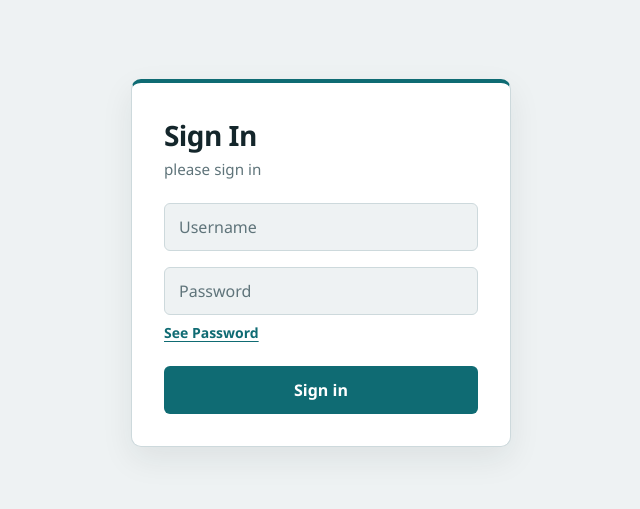
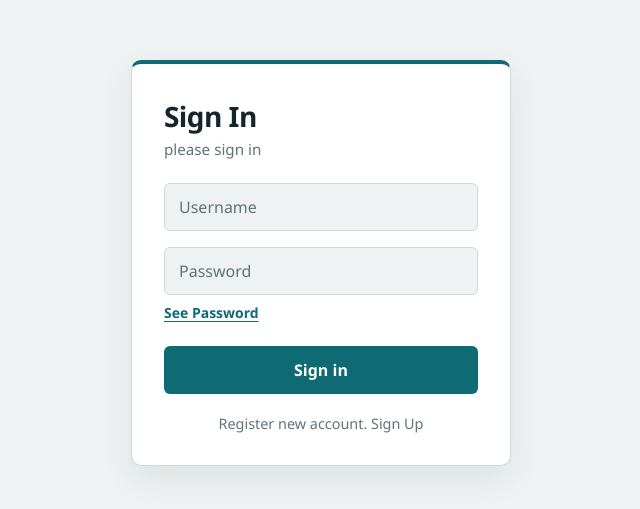
Before and after one commit to Modeba/project4, a Next.js app: page /login in a window 1280 px wide. Shown: the part 137-646 px from the top of the page, without its empty margins (319-959 px from the left). Built offline with nearby package versions, Linux system fonts and the light colour scheme.

Commit message:
Register link

```diff
--- a/src/app/(auth)/login/page.jsx
+++ b/src/app/(auth)/login/page.jsx
@@ -2,6 +2,7 @@
 
 import { useState } from "react";
 import styles from "./page.module.css";
+import Link from "next/link";
 
 const page = () => {
   const [isVisible, setIsVisible] = useState(false);
@@ -50,6 +51,10 @@ const page = () => {
         {passwordError ? <p className={styles["signin-error"]}>{passwordError}</p> : null}
         <p className={styles["signin-toggle"]} onClick={handleSeePassword}>See Password</p>
         <button className={styles["signin-button"]} type="submit">Sign in</button>
+
+        <Link href="/register" className={styles.register}>
+          Register new account. <span>Sign Up</span>
+        </Link>
       </form>
     </div>
   );
--- a/src/app/(auth)/login/page.module.css
+++ b/src/app/(auth)/login/page.module.css
@@ -89,6 +89,25 @@
 .signin-input:focus {
   border-color: var(--signin-accent);
   box-shadow: 0 0 0 3px var(--signin-focus);
+}
+
+.register {
+  margin-top: 20px;
+  text-align: center;
+  font-size: 0.9rem;
+  color: var(--signin-muted);
+  text-decoration: none;
+}
+
+.registerAction {
+  font-weight: 600;
+  color: var(--signin-accent);
+  text-decoration: underline;
+  text-underline-offset: 3px;
+}
+
+.register:hover .registerAction {
+  color: var(--signin-accent-hover);
 }
 
 /* space between a field and whatever follows it */
```
